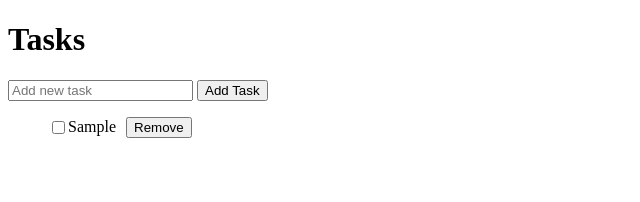
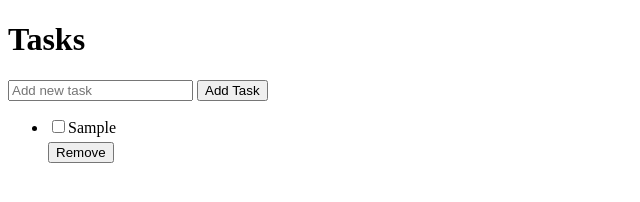
Before and after one commit to kyle22112/to-do-list, a plain HTML site: page ferret-tasks.html in a window 1280 px wide. Both pictures are taken after typing "Sample" into the empty fields and a click on the button "Add Task". Shown: the whole page, without its empty margins (0-640 px from the left). Drawn offline with Linux system fonts and the light colour scheme.

Commit message:
Update styles.css

```diff
--- a/styles.css
+++ b/styles.css
@@ -1,8 +1,4 @@
-li {
-  display: flex;
-  align-items: center;
+li button {
+  display: block;
+  margin-top: 5px; /* Adjust the margin as needed */
 }
-
-li button {
-  margin-left: 10px;
-}
```
